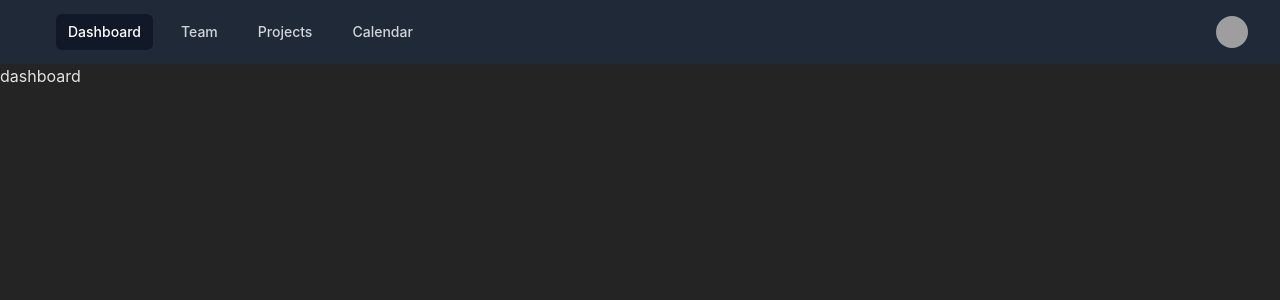
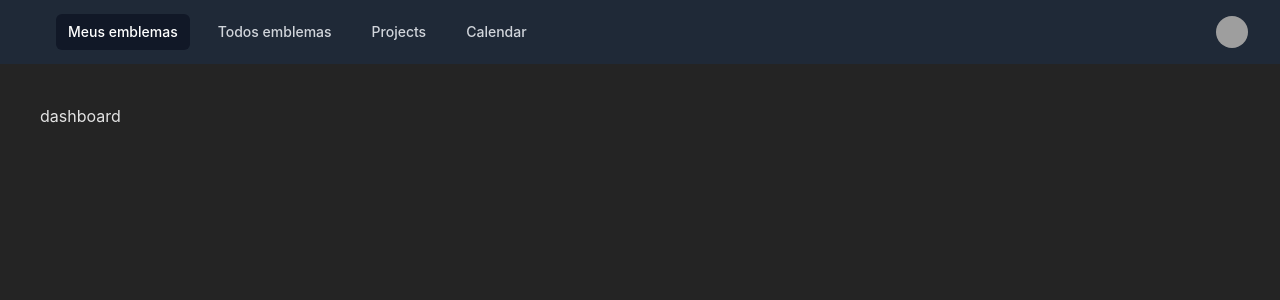
Before and after one commit to misasoares/desafio-fullstack-web, a React (Vite) app: page / in a window 1280 px wide. Shown: the top 300 px of the page. Built offline with nearby package versions, Linux system fonts and the light colour scheme; sample sign-in values are in the browser's storage; grey boxes are pictures that could not be loaded.

Commit message:
refactor: adjust menu

```diff
--- a/src/pages/home/components/DefaultLayout.tsx
+++ b/src/pages/home/components/DefaultLayout.tsx
@@ -9,7 +9,7 @@ export default function DefaultLayout({
   children,
   handleChangeMenu,
 }: PropsDefaultLayout) {
-  const [selectedMenu, setSelectedMenu] = useState("dashboard");
+  const [selectedMenu, setSelectedMenu] = useState("emblems");
   const [isMobileMenuOpen, setIsMobileMenuOpen] = useState(false);
   const [menuHeight, setMenuHeight] = useState<string | number>("0px");
   const menuRef = useRef<HTMLDivElement>(null);
@@ -68,24 +68,24 @@ export default function DefaultLayout({
               <div className="hidden sm:ml-6 sm:block">
                 <div className="flex space-x-4">
                   <p
-                    onClick={() => handleMenuClick("dashboard")}
+                    onClick={() => handleMenuClick("emblems")}
                     className={`cursor-pointer rounded-md px-3 py-2 text-sm font-medium ${
-                      selectedMenu === "dashboard"
+                      selectedMenu === "emblems"
                         ? "bg-gray-900 text-white"
                         : "text-gray-300 hover:bg-gray-700 hover:text-white"
                     }`}
                   >
-                    Dashboard
+                    Meus emblemas
                   </p>
                   <p
-                    onClick={() => handleMenuClick("team")}
+                    onClick={() => handleMenuClick("all-emblems")}
                     className={`cursor-pointer rounded-md px-3 py-2 text-sm font-medium ${
-                      selectedMenu === "team"
+                      selectedMenu === "all-emblems"
                         ? "bg-gray-900 text-white"
                         : "text-gray-300 hover:bg-gray-700 hover:text-white"
                     }`}
                   >
-                    Team
+                    Todos emblemas
                   </p>
                   <p
                     onClick={() => handleMenuClick("projects")}
@@ -142,15 +142,15 @@ export default function DefaultLayout({
         >
           <div className="space-y-1 px-2 pb-3 pt-2">
             <p
-              onClick={() => handleMenuClick("dashboard")}
+              onClick={() => handleMenuClick("emblems")}
               className={`block cursor-pointer rounded-md px-3 py-2 text-base font-medium ${
-                selectedMenu === "dashboard"
+                selectedMenu === "emblems"
                   ? "bg-gray-900 text-white"
                   : "text-gray-300 hover:bg-gray-700 hover:text-white"
               }`}
-              aria-current={selectedMenu === "dashboard" ? "page" : undefined}
+              aria-current={selectedMenu === "emblems" ? "page" : undefined}
             >
-              Dashboard
+              Meus emblemas
             </p>
             <p
               onClick={() => handleMenuClick("team")}
@@ -185,7 +185,7 @@ export default function DefaultLayout({
           </div>
         </div>
       </nav>
-      {children}
+      <div className="p-10">{children}</div>
     </>
   );
 }
```
